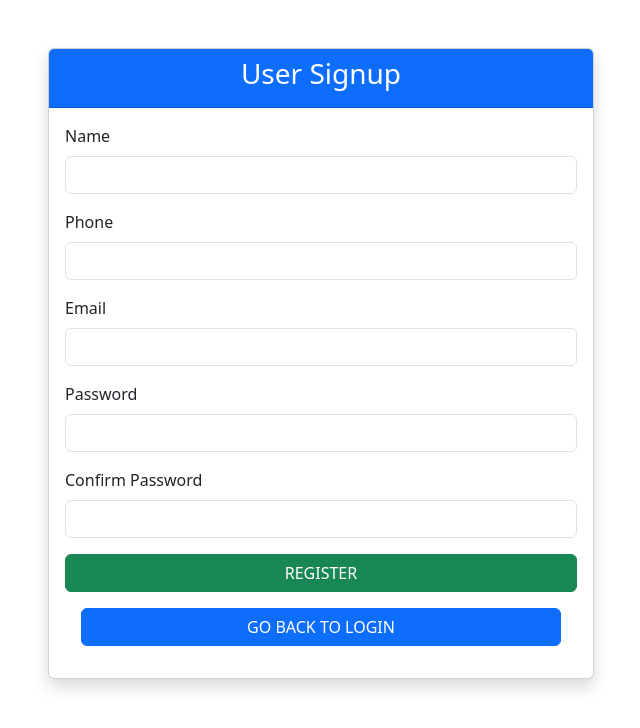
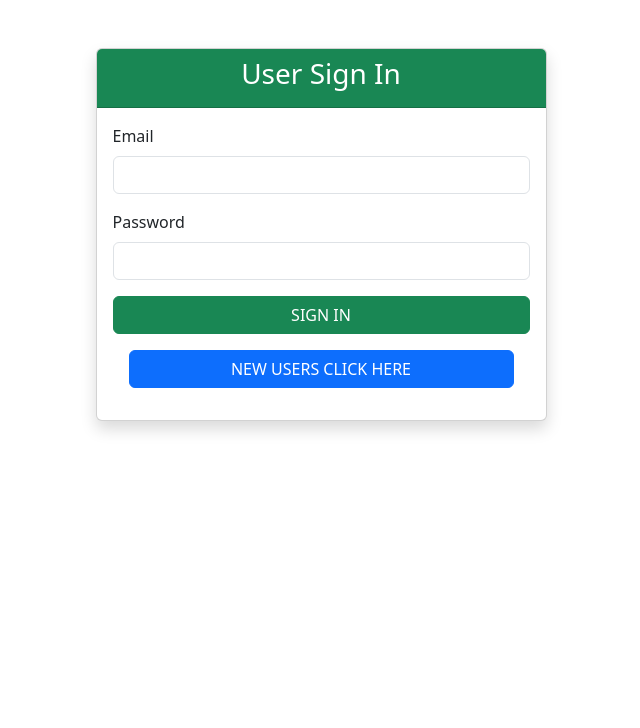
Before and after one commit to AnaghaAjidev/blog-app-frontend, a React (Vite) app: page / in a window 1280 px wide. Shown: the top 728 px of the page, without its empty margins (319-959 px from the left). Built offline with nearby package versions, Linux system fonts and the light colour scheme.

Commit message:
Sign in created and sign up updated

```diff
--- a/src/App.jsx
+++ b/src/App.jsx
@@ -1,18 +1,18 @@
-import { useState } from 'react'
-import reactLogo from './assets/react.svg'
-import viteLogo from './assets/vite.svg'
-import heroImg from './assets/hero.png'
-import './App.css'
-import Signup from './components/SignUp'
+import { BrowserRouter, Routes, Route } from "react-router-dom";
+import Signup from "./components/SignUp";
+import SignIn from "./components/SignIn";
+import CreatePost from "./components/CreatePost";
 
 function App() {
-  const [count, setCount] = useState(0)
-
   return (
-    <>
-      <Signup/>
-    </>
-  )
+    <BrowserRouter>
+      <Routes>
+        <Route path="/" element={<SignIn />} />
+        <Route path="/signUp" element={<Signup />} />
+        <Route path="/create" element={<CreatePost />} />
+      </Routes>
+    </BrowserRouter>
+  );
 }
 
-export default App
+export default App;
--- /dev/null
+++ b/src/components/CreatePost.jsx
@@ -0,0 +1,11 @@
+import React from "react";
+
+const CreatePost = () => {
+    return (
+        <div>
+            <h2>Create Post</h2>
+        </div>
+    );
+};
+
+export default CreatePost;
--- /dev/null
+++ b/src/components/SignIn.jsx
@@ -0,0 +1,114 @@
+import axios from "axios";
+import React, { useState } from "react";
+import { Link, useNavigate } from "react-router-dom";
+
+const SignIn = () => {
+
+    const navigate=useNavigate()
+
+    const [input, setInput] = useState({
+        email: "",
+        password: ""
+    });
+
+    const inputHandler = (event) => {
+        setInput({
+            ...input,
+            [event.target.name]: event.target.value
+        });
+    };
+
+    const readValues = () => {
+
+        axios.post("http://localhost:3030/signIn", input)
+            .then((response) => {
+                console.log(response.data)
+                if(response.data.status=="Incorrect Password")
+                {
+                    alert ("Incorrect Password")
+                } else if(response.data.status=="Invalid Email ID"){
+                    alert ("Invalid Email ID")
+                } else {
+                    let token=response.data.token
+                    let userId=response.data.userId
+
+                    console.log(userId)
+                    console.log(token)
+
+                    sessionStorage.setItem("userId",userId)
+                    sessionStorage.setItem("token",token)
+
+                    navigate("/create")
+                }
+
+            })
+            .catch((error) => {
+
+                console.log(error);
+                alert("Something went wrong");
+
+            });
+
+    };
+
+    return (
+        <div className="container mt-5">
+            <div className="row justify-content-center">
+                <div className="col col-12 col-sm-10 col-md-8 col-lg-5">
+
+                    <div className="card shadow">
+
+                        <div className="card-header bg-success text-white">
+                            <h3 className="text-center">User Sign In</h3>
+                        </div>
+
+                        <div className="card-body">
+
+                            <div className="mb-3">
+                                <label className="form-label">Email</label>
+                                <input
+                                    type="email"
+                                    className="form-control"
+                                    name="email"
+                                    value={input.email}
+                                    onChange={inputHandler}
+                                />
+                            </div>
+
+                            <div className="mb-3">
+                                <label className="form-label">Password</label>
+                                <input
+                                    type="password"
+                                    className="form-control"
+                                    name="password"
+                                    value={input.password}
+                                    onChange={inputHandler}
+                                />
+                            </div>
+
+                            <div className="d-grid">
+                                <button
+                                    className="btn btn-success"
+                                    onClick={readValues}
+                                >
+                                    SIGN IN
+                                </button>
+                            </div>
+
+                            <div className="d-grid p-3">
+                                <Link to="/signUp" className="btn btn-primary">
+                                    NEW USERS CLICK HERE
+                                </Link>
+                            </div>
+                        </div>
+
+                    </div>
+
+                </div>
+
+            </div>
+        </div>
+    );
+};
+
+export default SignIn;
--- a/src/components/SignUp.jsx
+++ b/src/components/SignUp.jsx
@@ -1,5 +1,6 @@
 import axios from "axios";
 import React, { useState } from "react";
+import { Link } from "react-router-dom";
 
 const Signup = () => {
 
@@ -20,11 +21,11 @@ const Signup = () => {
 
     const readValues = () => {
 
-        if (input.password==input.cnfpass) {
+        if (input.password == input.cnfpass) {
 
-            let newInput={"name":input.name, phone:input.phone,email:input.email,password:input.password}
+            let newInput = { "name": input.name, phone: input.phone, email: input.email, password: input.password }
 
-             axios.post("http://localhost:3030/signup", newInput)
+            axios.post("http://localhost:3030/signUp", newInput)
                 .then((response) => {
                     console.log(response.data)
 
@@ -141,11 +142,10 @@ const Signup = () => {
                             </div>
 
                             <div className="d-grid p-3">
-                                <button
-                                    className="btn btn-primary"
-                                >
+                                <Link to="/" className="btn btn-primary">
                                     GO BACK TO LOGIN
-                                </button>
+                                </Link>
+                            </div>
                         </div>
 
                     </div>
@@ -153,7 +153,6 @@ const Signup = () => {
 
             </div>
         </div>
-        </div>
     );
 };
 
```
Lines whose indentation alone changed are shown as unchanged.
